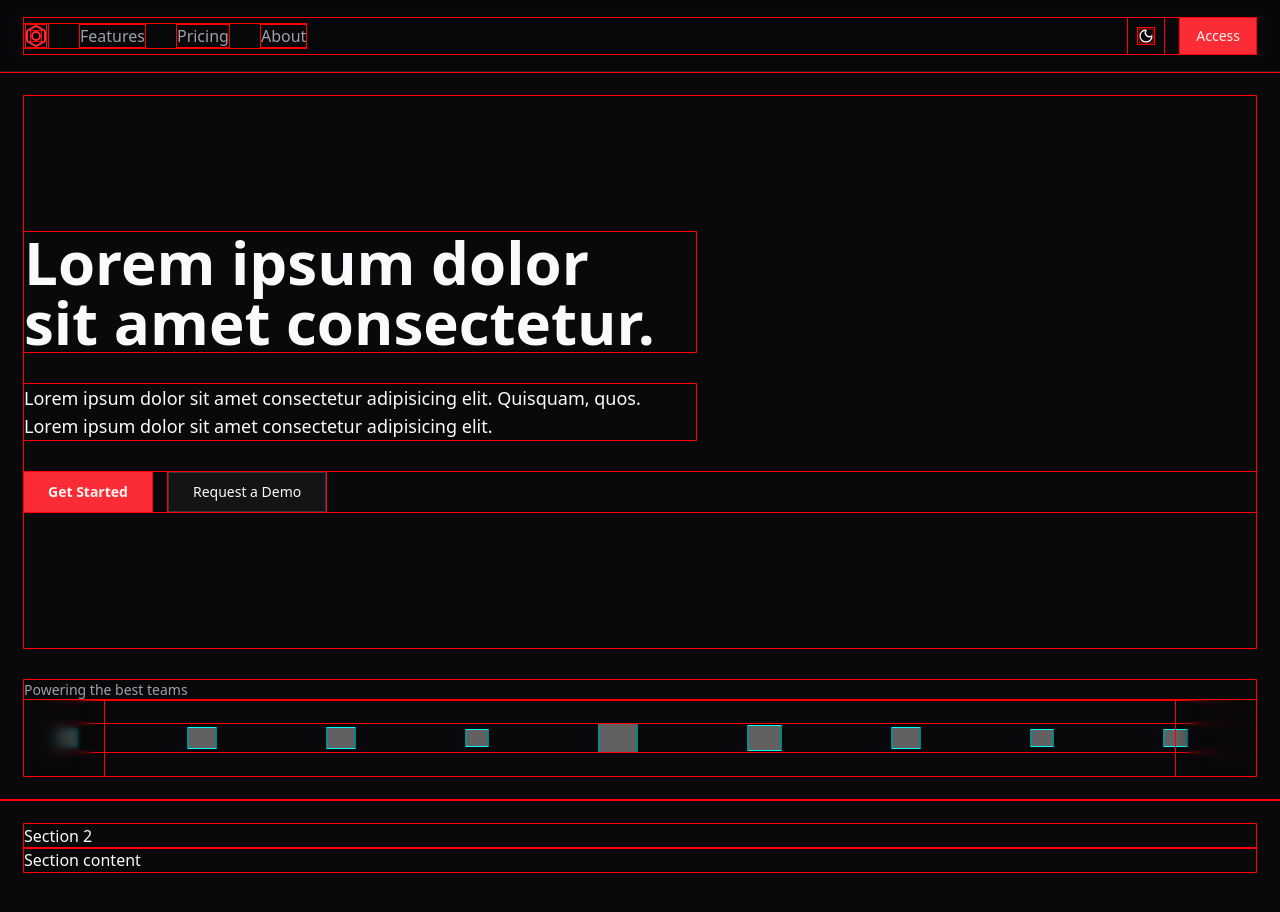
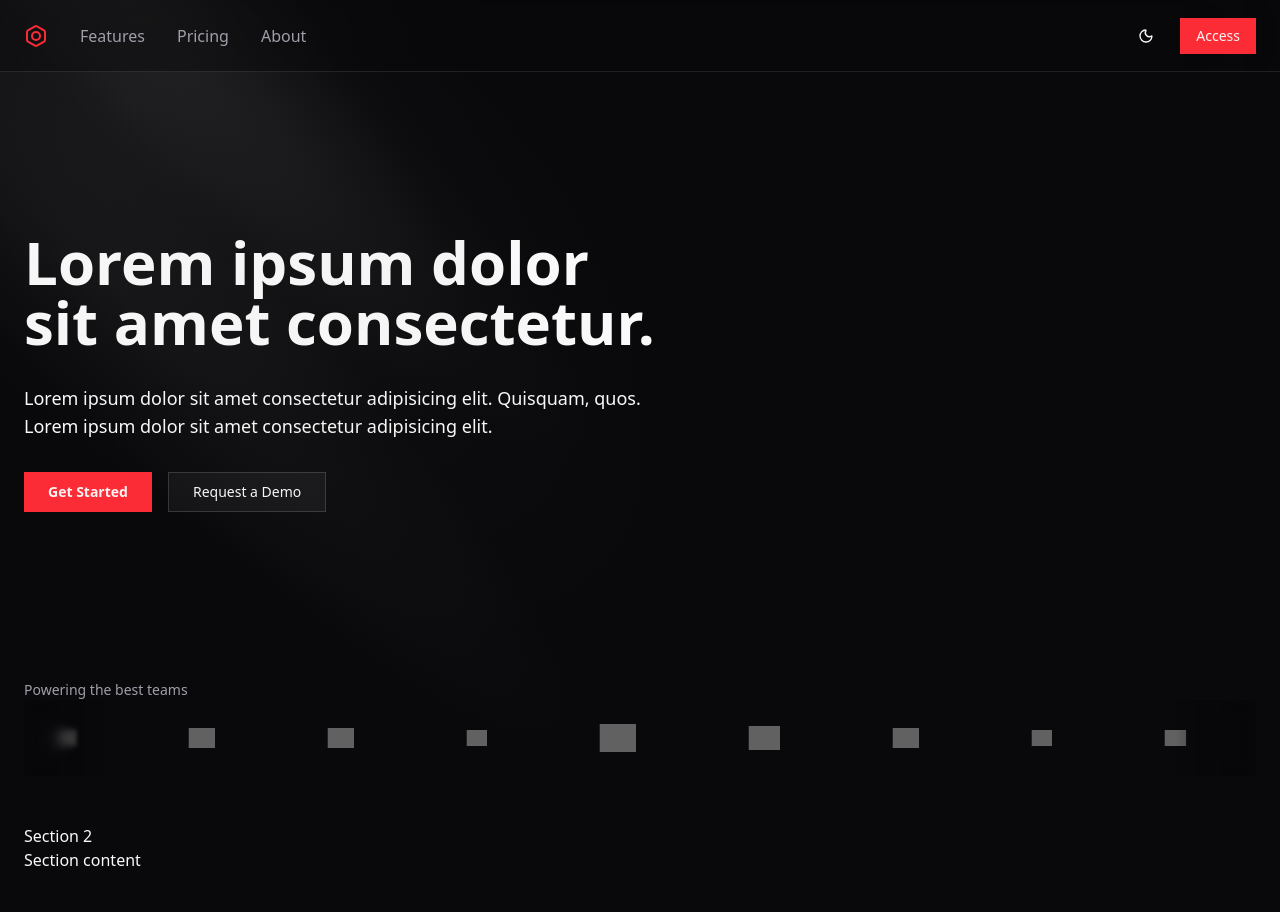
Before and after one commit to MGSimard/vite-tsrouter-ssg-experiment, a React (Vite) app: page / in a window 1280 px wide. Shown: the top 912 px of the page. Built offline with nearby package versions, Linux system fonts and the light colour scheme; grey boxes are pictures that could not be loaded.

Commit message:
Generic hero gradient from tailark

```diff
--- a/src/_components/front-facing/Navbar.tsx
+++ b/src/_components/front-facing/Navbar.tsx
@@ -21,7 +21,7 @@
 
 export function Navbar() {
   return (
-    <header className="fixed top-0 w-full z-50 border-b bg-background/40 backdrop-blur-sm h-[var(--header-height)] flex items-center px-6">
+    <header className="fixed top-0 w-full z-50 border-b bg-background/40 backdrop-blur-3xl h-[var(--header-height)] flex items-center px-6">
       <div className="max-w-8xl mx-auto flex justify-between items-center w-full gap-6">
         <nav className="flex items-center gap-8 font-light">
           <Link to="/" activeProps={{ className: "text-primary" }} aria-label="Home">
--- a/src/_styles/global.css
+++ b/src/_styles/global.css
@@ -144,6 +144,6 @@
   width: 100%;
 }
 
-* {
+/* * {
   outline: 1px solid red;
-}
+} */
--- a/src/routes/(front-facing)/index.tsx
+++ b/src/routes/(front-facing)/index.tsx
@@ -9,6 +9,11 @@
 function PageHome() {
   return (
     <>
+      <div aria-hidden="true" className="absolute inset-0 isolate hidden contain-strict lg:block pointer-events-none">
+        <div className="w-140 h-320 -translate-y-87.5 absolute left-0 top-0 -rotate-45 rounded-full bg-[radial-gradient(68.54%_68.72%_at_55.02%_31.46%,hsla(0,0%,85%,.08)_0,hsla(0,0%,55%,.02)_50%,hsla(0,0%,45%,0)_80%)]"></div>
+        <div className="h-320 absolute left-0 top-0 w-60 -rotate-45 rounded-full bg-[radial-gradient(50%_50%_at_50%_50%,hsla(0,0%,85%,.06)_0,hsla(0,0%,45%,.02)_80%,transparent_100%)] [translate:5%_-50%]"></div>
+        <div className="h-320 -translate-y-87.5 absolute left-0 top-0 w-60 -rotate-45 bg-[radial-gradient(50%_50%_at_50%_50%,hsla(0,0%,85%,.04)_0,hsla(0,0%,45%,.02)_80%,transparent_100%)]"></div>
+      </div>
       <section className="text-balance flex flex-col gap-8 justify-center min-h-dvh p-6 pt-[calc(var(--header-height)+1.5rem)]">
         <div className="max-w-8xl w-full mx-auto flex flex-col justify-center gap-8 grow">
           <h1 className="text-4xl md:text-6xl font-bold max-w-2xl">Lorem ipsum dolor sit amet consectetur.</h1>
--- a/src/routes/(front-facing)/route.tsx
+++ b/src/routes/(front-facing)/route.tsx
@@ -10,7 +10,7 @@
   return (
     <>
       <Navbar />
-      <main className="w-full flex-grow flex flex-col">
+      <main className="w-full flex-grow flex flex-col relative">
         <Outlet />
       </main>
       <Footer />
```
